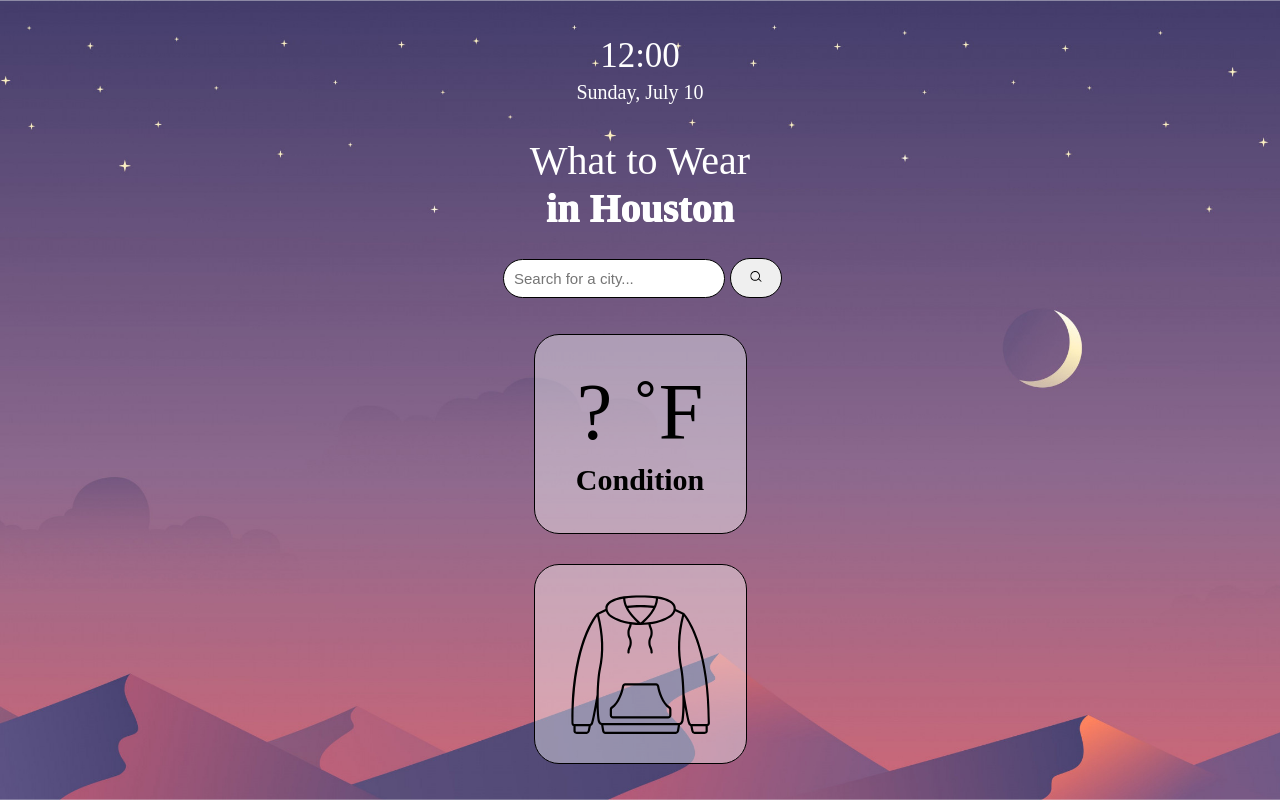
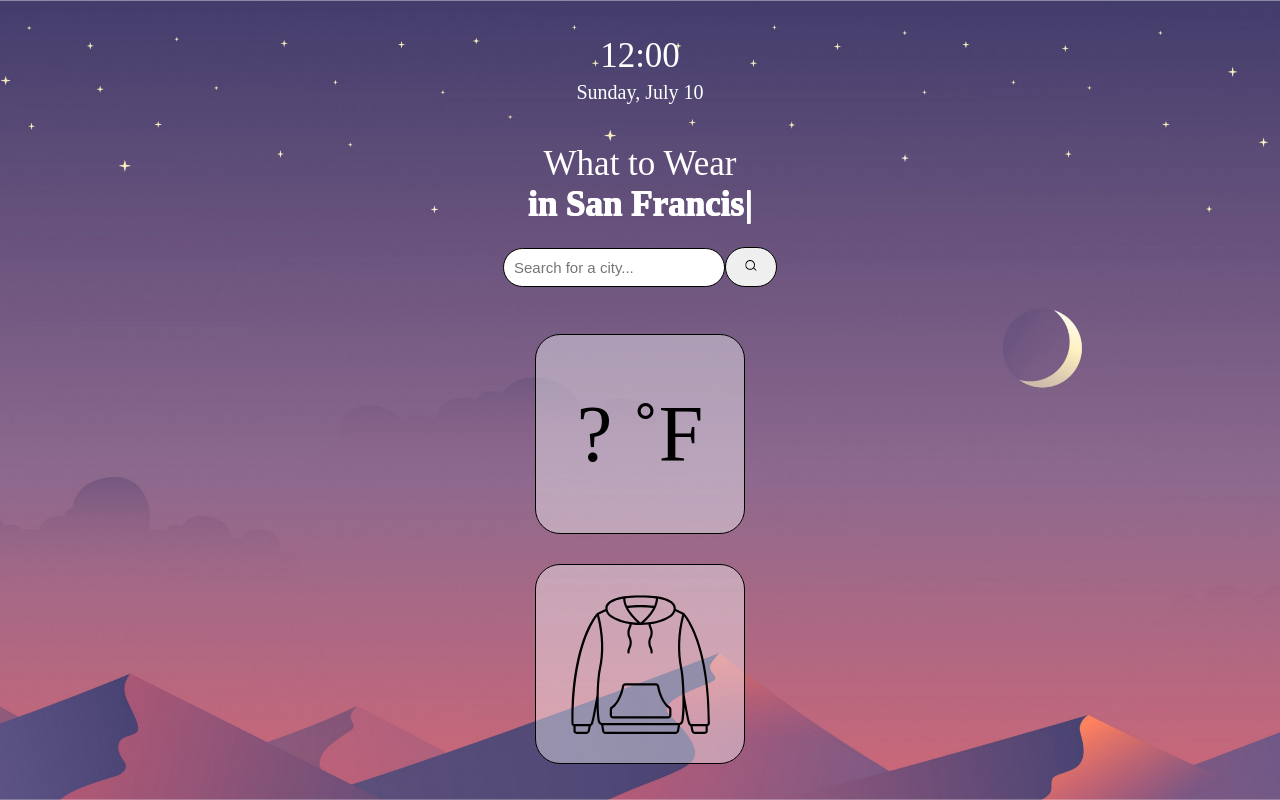
Before and after one commit to lancechincodes/what-to-wear, a React (Create React App) app: page /search in a window 1280 px wide. Built offline with nearby package versions, Linux system fonts and the light colour scheme; a web font is replaced by a local one.

Commit message:
Add typewriter effect

```diff
--- a/package.json
+++ b/package.json
@@ -10,6 +10,7 @@
     "react-dom": "^18.2.0",
     "react-router-dom": "^6.3.0",
     "react-scripts": "5.0.1",
+    "typewriter-effect": "^2.19.0",
     "web-vitals": "^2.1.4"
   },
   "scripts": {
--- /dev/null
+++ b/src/components/HeadingSearch.js
@@ -0,0 +1,13 @@
+import '../cssFiles/HeadingSearch.css'
+import SearchForm from './SearchForm'
+
+function HeadingSearch() {
+    return (
+        <div className="headingSearch">
+            <h1 className="heading">What to Wear <span className="inCity">in Houston</span></h1>
+            <SearchForm />
+        </div>
+    )
+}
+
+export default HeadingSearch
--- /dev/null
+++ b/src/components/HeadingSearchStart.js
@@ -0,0 +1,37 @@
+import '../cssFiles/HeadingSearch.css'
+import SearchForm from './SearchForm'
+import Typewriter from 'typewriter-effect'
+
+function HeadingSearchStart() {
+    return (
+        <div className="headingSearch">
+            <h1 className="heading">What to Wear
+               <span className="inCity">
+                    <Typewriter
+                    options={{
+                        loop: true,
+                        autoStart: true
+                    }}
+                    onInit={(typer) =>
+                        typer
+                            .typeString("in Houston")
+                            .deleteAll(100)
+                            .typeString("in San Francisco")
+                            .deleteAll(100)
+                            .typeString("in Tokyo")
+                            .deleteAll(100)
+                            .typeString("in Paris")
+                            .deleteAll(100)
+                            .typeString("in London")
+                            .deleteAll(100)
+                            .pause(1000)
+                            .start()
+                    }/>
+                </span>
+            </h1>
+            <SearchForm />
+        </div>
+    )
+}
+
+export default HeadingSearchStart
--- a/src/components/SearchForm.js
+++ b/src/components/SearchForm.js
@@ -1,11 +1,9 @@
-import '../cssFiles/SearchForm.css'
 import { Link } from 'react-router-dom'
 import { SearchIcon } from './SearchIcon'
+import '../cssFiles/SearchForm.css'
 
 function SearchForm() {
     return (
-        <div className="form">
-            <h1 className="heading">What to Wear <span className="inCity">in Houston</span></h1>
         <form className="searchForm">
             <input className="inputField" type="text" placeholder="Search for a city..."/>
             <Link to={`/search/details`}>
@@ -14,7 +12,6 @@ function SearchForm() {
                 </button>
             </Link>
         </form>
-        </div>
     )
 }
 
--- a/src/components/SearchPage.js
+++ b/src/components/SearchPage.js
@@ -1,13 +1,13 @@
 // import '../cssFiles/SearchPage.css'
 import DateTimeStart from './DateTimeStart'
-import SearchForm from './SearchForm'
+import HeadingSearchStart from './HeadingSearchStart'
 import WeatherInfoStart from './WeatherInfoStart'
 
 function SearchPage() {
     return (
         <div className="search-page">
             <DateTimeStart />
-            <SearchForm />
+            <HeadingSearchStart />
             <WeatherInfoStart />
         </div>
     )
--- a/src/components/SearchPageDetails.js
+++ b/src/components/SearchPageDetails.js
@@ -1,12 +1,12 @@
 import DateTime from './DateTime'
-import SearchForm from './SearchForm'
+import HeadingSearch from './HeadingSearch'
 import WeatherInfo from './WeatherInfo'
 
 function SearchPageDetails() {
     return (
         <div className="SearchPageDetails">
             <DateTime />
-            <SearchForm />
+            <HeadingSearch />
             <WeatherInfo />
         </div>
     )
--- a/src/components/WeatherInfoStart.js
+++ b/src/components/WeatherInfoStart.js
@@ -16,7 +16,7 @@ function WeatherInfo() {
             setCurrentClothingItem(clothes[Math.floor(Math.random() * clothes.length)])
         }, 2000)
 
-        // cleanup function
+        // cleanup function to stop the interval
         return () => clearInterval(clothesInterval)
         }, [])
 
@@ -24,7 +24,6 @@ function WeatherInfo() {
         <div className="weatherInfo">
             <div className="box tempCondition">
                 <h1 className="temperature">? ˚F</h1>
-                <h2 className="condition">Condition</h2>
             </div>
             <div className="box clothingIcon">
                 {!currentClothingItem
--- /dev/null
+++ b/src/cssFiles/HeadingSearch.css
@@ -0,0 +1,20 @@
+.headingSearch {
+    height: 200px;
+    display: flex;
+    flex-direction: column;
+    justify-content: center;
+    align-items: center;
+}
+
+.heading {
+    text-align: center;
+    font-size: 35px;
+    width: 280px;
+    color: white;
+    font-weight: 100;
+}
+
+.inCity {
+    font-weight: 900;
+    text-shadow: 0px 1px, 1px 0px, 1px 1px;
+}
--- a/src/cssFiles/SearchForm.css
+++ b/src/cssFiles/SearchForm.css
@@ -1,31 +1,10 @@
-.form {
-    height: 200px;
-    display: flex;
-    flex-direction: column;
-    justify-content: center;
-    align-items: center;
-}
-
-.heading {
-    text-align: center;
-    font-size: 40px;
-    width: 250px;
-    color: white;
-    font-weight: 100;
-}
-
-.inCity {
-    font-weight: 900;
-    text-shadow: 0px 1px, 1px 0px, 1px 1px;
-}
-
 .inputField {
     width: 200px;
     border-radius: 25px;
     font-size: 15px;
     padding: 10px;
     border: 1px solid black;
-    margin: 0 5px;
+    margin: 0;
 }
 
 .searchButton {
```
Also changed, not shown: 1 other file (tests, documents, lock files or other folders). Lines whose indentation alone changed are shown as unchanged.
